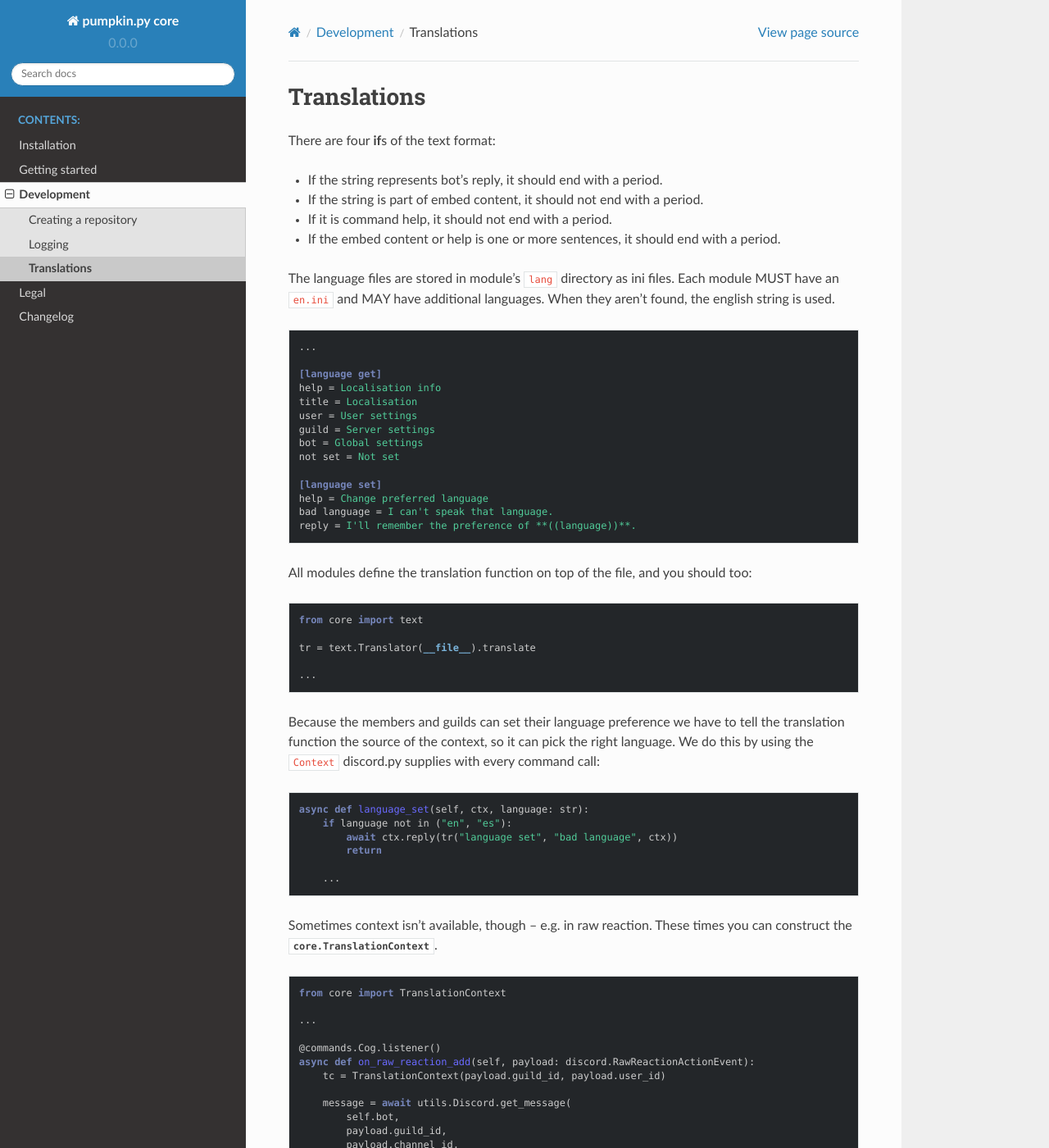
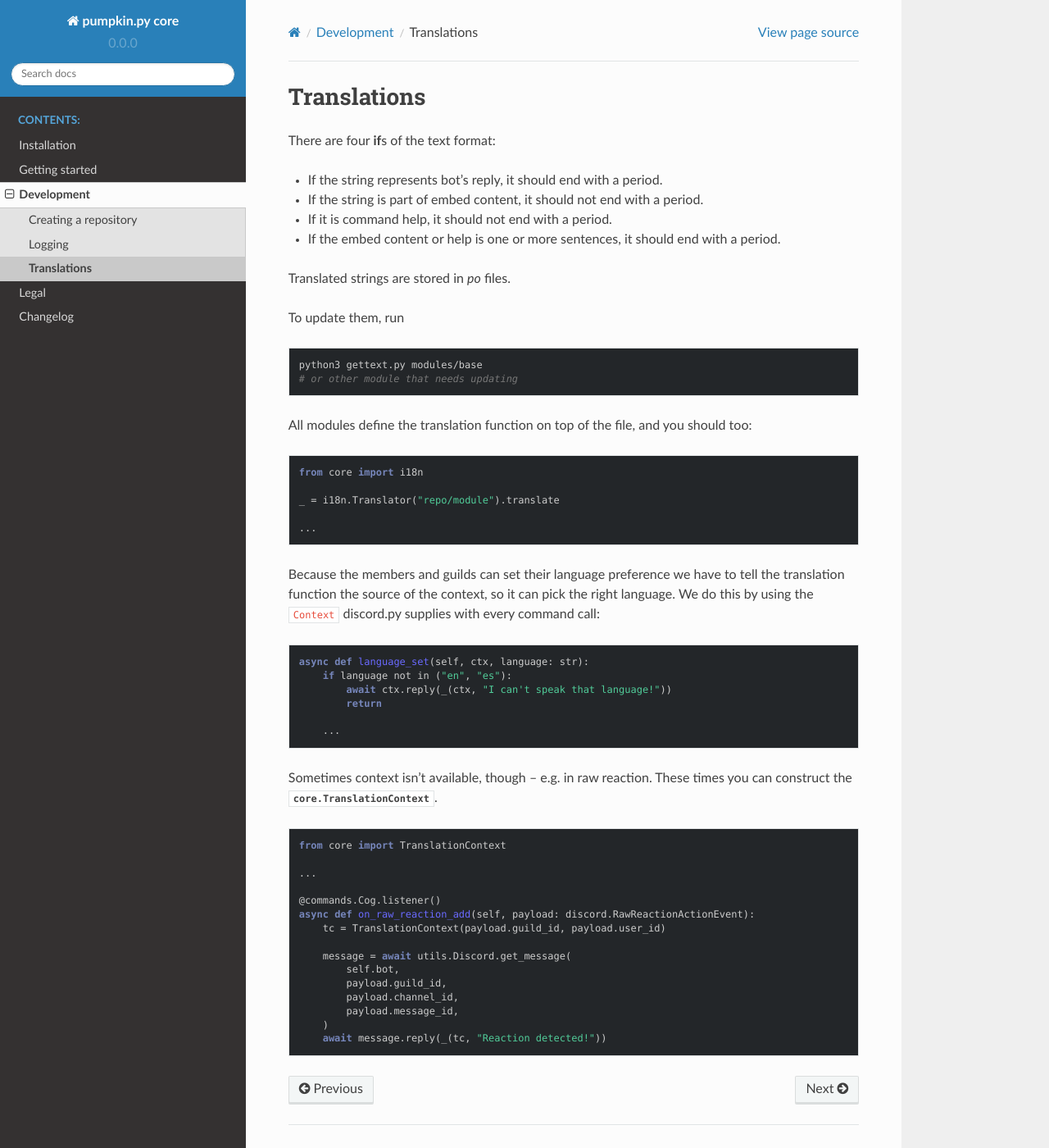
Before and after one commit to pumpkin-py/pumpkin-py, a Sphinx documentation site: the page built from docs/development/translations.rst, in a window 1280 px wide and 1400 px high. Shown: the whole window at 82% size. Built offline with Sphinx 7.4.7 and the Read the Docs theme 2.0.0, drawn with Linux system fonts in a browser that asks for light colours; pages that are not in the unit, such as notebooks, are missing from menus; some of the changed text lies outside the part shown.

Commit message:
i18n: Update the documentation

```diff
--- a/docs/development/translations.rst
+++ b/docs/development/translations.rst
@@ -8,32 +8,22 @@ There are four **if**\ s of the text format:
 - If it is command help, it should not end with a period.
 - If the embed content or help is one or more sentences, it should end with a period.
 
-The language files are stored in module's ``lang`` directory as ini files. Each module MUST have an ``en.ini`` and MAY have additional languages. When they aren't found, the english string is used.
+Translated strings are stored in `po` files.
 
-.. code-block:: ini
+To update them, run
 
-	...
+.. code-block:: bash
 
-	[language get]
-	help = Localisation info
-	title = Localisation
-	user = User settings
-	guild = Server settings
-	bot = Global settings
-	not set = Not set
-
-	[language set]
-	help = Change preferred language
-	bad language = I can't speak that language.
-	reply = I'll remember the preference of **((language))**.
+	python3 gettext.py modules/base
+	# or other module that needs updating
 
 All modules define the translation function on top of the file, and you should too:
 
 .. code-block:: python3
 
-	from core import text
+	from core import i18n
 
-	tr = text.Translator(__file__).translate
+	_ = i18n.Translator("repo/module").translate
 
 	...
 
@@ -43,7 +33,7 @@ Because the members and guilds can set their language preference we have to tell
 
 	async def language_set(self, ctx, language: str):
 	    if language not in ("en", "es"):
-	        await ctx.reply(tr("language set", "bad language", ctx))
+	        await ctx.reply(_(ctx, "I can't speak that language!"))
 	        return
 
 	    ...
@@ -66,6 +56,4 @@ Sometimes context isn't available, though -- e.g. in raw reaction. These times y
 	        payload.channel_id,
 	        payload.message_id,
 	    )
-	    await message.reply("foo", "bar", tc)
-
-If you omit it, the bot will use its global language settings instead of user/guild preference.
+	    await message.reply(_(tc, "Reaction detected!"))
```
